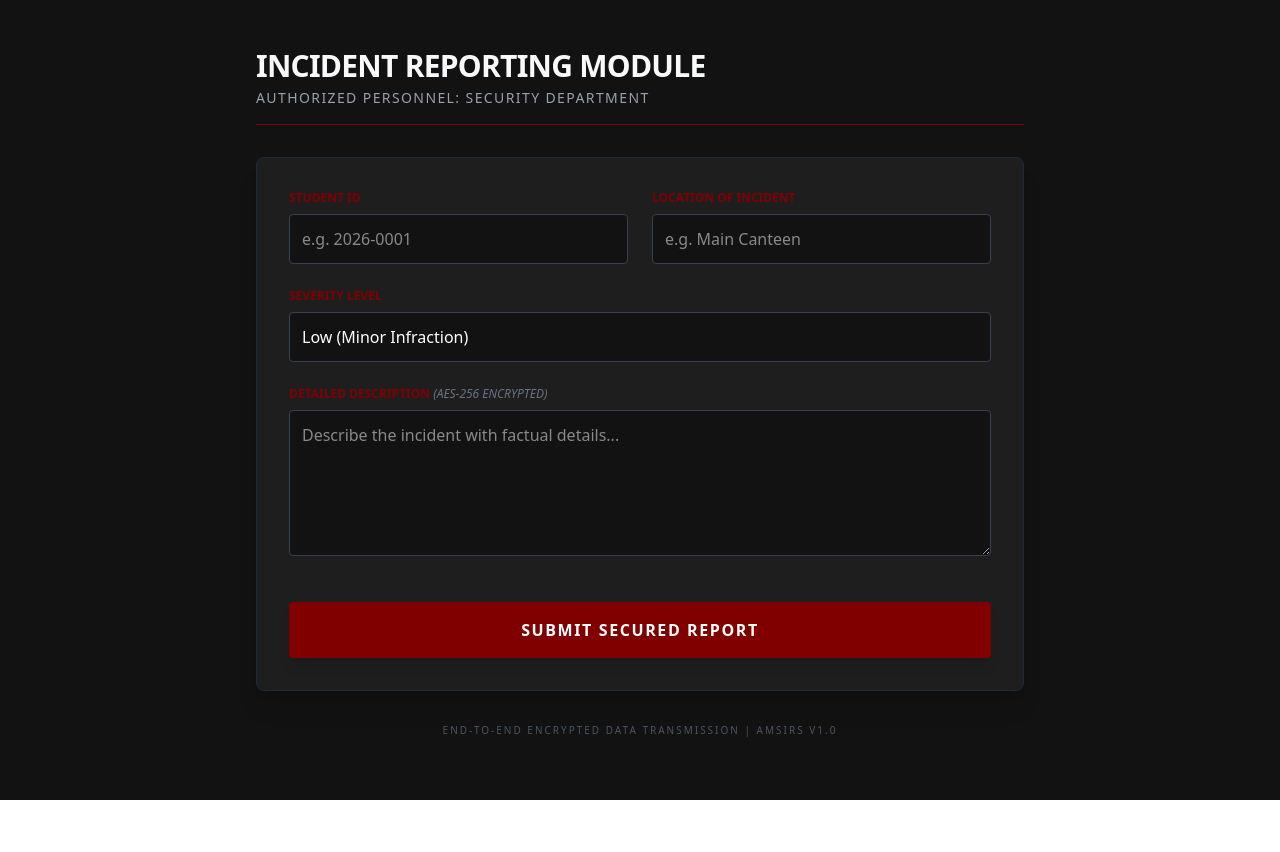
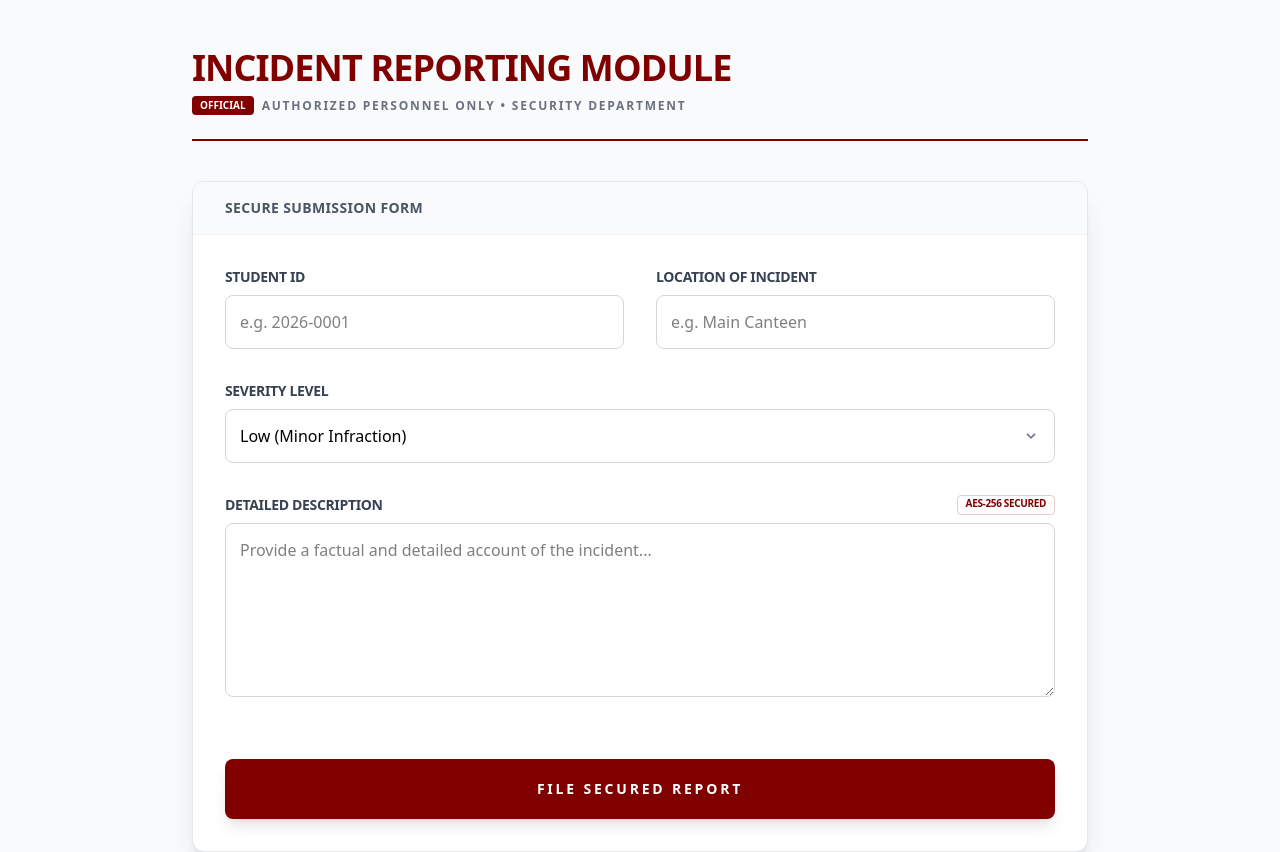
Before and after one commit to akifune1/amsirs, a Next.js app in the folder amsirs-web/: page /incident-reporting in a window 1280 px wide. Shown: the top 852 px of the page. Before the commit the page ends 800 px from the top, so only its background shows below. Built offline with nearby package versions, Linux system fonts and the light colour scheme; no server answers.

Commit message:
Change theme from dark to light mode

```diff
--- a/amsirs-web/app/globals.css
+++ b/amsirs-web/app/globals.css
@@ -1,13 +1,12 @@
 @import "tailwindcss";
 
 @theme {
-  /* Cavite National High School Theme */
+  /* CNHS Light Mode Theme */
   --color-cavite-maroon: #800000;
-  --color-cavite-black: #121212;
-  --color-cavite-gray: #1e1e1e;
-  --color-cavite-white: #f8f9fa;
-  --color-cavite-red: #ff4d4d;
+  --color-cavite-black: #1a1a1a;
+  --color-cavite-gray: #f3f4f6;
+  --color-cavite-border: #e5e7eb;
+  --color-cavite-white: #ffffff;
 
-  /* Font */
   --font-sans: var(--font-inter), ui-sans-serif, system-ui, sans-serif;
 }
--- a/amsirs-web/app/incident-reporting/page.tsx
+++ b/amsirs-web/app/incident-reporting/page.tsx
@@ -1,114 +1,131 @@
 'use client';
 
 import { useActionState } from 'react';
-import { submitSecureIncident } from './actions'; // Import from the file in the same folder
+import { submitSecureIncident } from './actions';
 
 export default function IncidentReportingPage() {
   // state: captures the return from the Server Action (success/error)
-  // formAction: the action we pass to the <form>
-  // isPending: true while the server is encrypting and saving to Supabase
   const [state, formAction, isPending] = useActionState(submitSecureIncident, null);
 
   return (
-    <div className="min-h-screen bg-cavite-black p-6 md:p-12">
-      <div className="max-w-3xl mx-auto">
+    <div className="min-h-screen bg-gray-50 p-6 md:p-12">
+      <div className="max-w-4xl mx-auto">
 
-        {/* Header Section */}
-        <div className="border-b border-cavite-maroon pb-4 mb-8">
-          <h1 className="text-3xl font-bold text-cavite-white tracking-tight">
+        {/* Header Section - Clean & Institutional */}
+        <div className="border-b-2 border-cavite-maroon pb-6 mb-10">
+          <h1 className="text-4xl font-extrabold text-cavite-maroon tracking-tight">
             INCIDENT REPORTING MODULE
           </h1>
-          <p className="text-gray-400 text-sm mt-1 uppercase tracking-widest">
-            Authorized Personnel: Security Department
+          <div className="flex items-center gap-2 mt-2">
+            <span className="bg-cavite-maroon text-white text-[10px] font-bold px-2 py-0.5 rounded">OFFICIAL</span>
+            <p className="text-gray-500 text-xs uppercase tracking-[0.15em] font-semibold">
+              Authorized Personnel Only • Security Department
             </p>
           </div>
+        </div>
 
-        <div className="bg-cavite-gray rounded-lg border border-gray-800 shadow-xl p-8">
-          <form action={formAction} className="space-y-6">
+        <div className="bg-white rounded-xl border border-gray-200 shadow-xl overflow-hidden">
+          {/* Form Banner */}
+          <div className="bg-gray-50 border-b border-gray-100 px-8 py-4">
+            <p className="text-sm font-bold text-gray-600 uppercase tracking-wide">Secure Submission Form</p>
+          </div>
+
+          <form action={formAction} className="p-8 space-y-8">
 
             {/* Feedback Messages */}
             {state?.success && (
-              <div className="bg-green-900/20 border border-green-500 text-green-400 p-4 rounded text-sm">
-                SUCCESS: {state.message}
+              <div className="bg-green-50 border border-green-200 text-green-700 p-4 rounded-lg text-sm font-medium animate-in fade-in slide-in-from-top-2">
+                <strong>SUCCESS:</strong> {state.message}
               </div>
             )}
             {state?.error && (
-              <div className="bg-red-900/20 border border-cavite-red text-cavite-red p-4 rounded text-sm">
-                ERROR: {state.error}
+              <div className="bg-red-50 border border-red-200 text-red-700 p-4 rounded-lg text-sm font-medium animate-in fade-in slide-in-from-top-2">
+                <strong>ERROR:</strong> {state.error}
               </div>
             )}
 
-            <div className="grid grid-cols-1 md:grid-cols-2 gap-6">
+            <div className="grid grid-cols-1 md:grid-cols-2 gap-8">
               {/* Student ID */}
-              <div>
-                <label className="block text-xs font-semibold text-cavite-maroon uppercase mb-2">Student ID</label>
+              <div className="space-y-2">
+                <label className="block text-sm font-bold text-gray-700 uppercase tracking-tight">Student ID</label>
                 <input
                   name="studentId"
                   required
                   disabled={isPending}
                   placeholder="e.g. 2026-0001"
-                  className="w-full bg-cavite-black border border-gray-700 rounded p-3 text-white focus:outline-none focus:border-cavite-maroon transition-all disabled:opacity-50"
+                  className="w-full bg-white border border-gray-300 rounded-lg p-3.5 text-black focus:outline-none focus:border-cavite-maroon focus:ring-2 focus:ring-cavite-maroon/10 transition-all disabled:bg-gray-50"
                 />
               </div>
 
               {/* Location */}
-              <div>
-                <label className="block text-xs font-semibold text-cavite-maroon uppercase mb-2">Location of Incident</label>
+              <div className="space-y-2">
+                <label className="block text-sm font-bold text-gray-700 uppercase tracking-tight">Location of Incident</label>
                 <input
                   name="location"
                   required
                   disabled={isPending}
                   placeholder="e.g. Main Canteen"
-                  className="w-full bg-cavite-black border border-gray-700 rounded p-3 text-white focus:outline-none focus:border-cavite-maroon transition-all disabled:opacity-50"
+                  className="w-full bg-white border border-gray-300 rounded-lg p-3.5 text-black focus:outline-none focus:border-cavite-maroon focus:ring-2 focus:ring-cavite-maroon/10 transition-all disabled:bg-gray-50"
                 />
               </div>
             </div>
 
             {/* Severity Level */}
-            <div>
-              <label className="block text-xs font-semibold text-cavite-maroon uppercase mb-2">Severity Level</label>
+            <div className="space-y-2">
+              <label className="block text-sm font-bold text-gray-700 uppercase tracking-tight">Severity Level</label>
+              <div className="relative">
                 <select
                   name="severity"
                   disabled={isPending}
-                className="w-full bg-cavite-black border border-gray-700 rounded p-3 text-white focus:outline-none focus:border-cavite-maroon transition-all disabled:opacity-50 appearance-none"
+                  className="w-full bg-white border border-gray-300 rounded-lg p-3.5 text-black focus:outline-none focus:border-cavite-maroon focus:ring-2 focus:ring-cavite-maroon/10 transition-all appearance-none cursor-pointer disabled:bg-gray-50"
                 >
                   <option value="Low">Low (Minor Infraction)</option>
                   <option value="Medium">Medium (Disciplinary Action Required)</option>
                   <option value="High">High (Immediate Intervention)</option>
                 </select>
+                <div className="pointer-events-none absolute inset-y-0 right-0 flex items-center px-4 text-gray-500">
+                  <svg className="fill-current h-4 w-4" viewBox="0 0 20 20"><path d="M9.293 12.95l.707.707L15.657 8l-1.414-1.414L10 10.828 5.757 6.586 4.343 8z"/></svg>
+                </div>
+              </div>
             </div>
 
             {/* Description */}
-            <div>
-              <label className="block text-xs font-semibold text-cavite-maroon uppercase mb-2">
-                Detailed Description <span className="text-gray-500 font-normal italic">(AES-256 Encrypted)</span>
+            <div className="space-y-2">
+              <label className="block text-sm font-bold text-gray-700 uppercase tracking-tight flex justify-between">
+                Detailed Description
+                <span className="text-cavite-maroon font-bold text-[10px] bg-maroon-50 px-2 rounded border border-cavite-maroon/20">AES-256 SECURED</span>
               </label>
               <textarea
                 name="description"
                 required
                 disabled={isPending}
-                rows={5}
-                placeholder="Describe the incident with factual details..."
-                className="w-full bg-cavite-black border border-gray-700 rounded p-3 text-white focus:outline-none focus:border-cavite-maroon transition-all disabled:opacity-50"
+                rows={6}
+                placeholder="Provide a factual and detailed account of the incident..."
+                className="w-full bg-white border border-gray-300 rounded-lg p-3.5 text-black focus:outline-none focus:border-cavite-maroon focus:ring-2 focus:ring-cavite-maroon/10 transition-all disabled:bg-gray-50"
               />
             </div>
 
             {/* Submit Button */}
-            <div className="pt-4">
+            <div className="pt-6">
               <button
                 type="submit"
                 disabled={isPending}
-                className="w-full bg-cavite-maroon hover:bg-[#600000] text-white font-bold py-4 rounded transition-colors shadow-lg disabled:bg-gray-800 disabled:text-gray-500 uppercase tracking-widest"
+                className="w-full bg-cavite-maroon hover:bg-[#600000] text-white font-bold py-5 rounded-lg transition-all shadow-lg hover:shadow-xl active:scale-[0.99] disabled:bg-gray-300 disabled:cursor-not-allowed uppercase tracking-[0.2em] text-sm"
               >
-                {isPending ? 'Processing Encryption...' : 'Submit Secured Report'}
+                {isPending ? 'Encrypting & Transmitting...' : 'File Secured Report'}
               </button>
             </div>
           </form>
         </div>
 
-        <p className="text-center text-gray-600 text-[10px] mt-8 uppercase tracking-[0.2em]">
-          End-to-End Encrypted Data Transmission | AMSIRS v1.0
+        <div className="mt-12 text-center">
+          <p className="text-gray-400 text-[10px] uppercase font-bold tracking-[0.3em]">
+            End-to-End Encrypted Data Transmission Protocol
           </p>
+          <p className="text-gray-400 text-[9px] mt-1 italic">
+            AMSIRS v1.0 • Cavite National High School Security Infrastructure
+          </p>
+        </div>
       </div>
     </div>
   );
--- a/amsirs-web/app/layout.tsx
+++ b/amsirs-web/app/layout.tsx
@@ -1,20 +1,16 @@
 import type { Metadata } from "next";
-import { Geist, Geist_Mono } from "next/font/google";
+import { Inter } from "next/font/google"; // Switched to Inter for a cleaner look
 import "./globals.css";
 
-const geistSans = Geist({
-  variable: "--font-geist-sans",
+// Configure the Inter font
+const inter = Inter({
   subsets: ["latin"],
-});
-
-const geistMono = Geist_Mono({
-  variable: "--font-geist-mono",
-  subsets: ["latin"],
+  variable: "--font-inter",
 });
 
 export const metadata: Metadata = {
-  title: "Create Next App",
-  description: "Generated by create next app",
+  title: "AMSIRS | Cavite National High School",
+  description: "Attendance Monitoring and Incident Reporting Security System",
 };
 
 export default function RootLayout({
@@ -23,11 +19,15 @@ export default function RootLayout({
   children: React.ReactNode;
 }>) {
   return (
-    <html
-      lang="en"
-      className={`${geistSans.variable} ${geistMono.variable} h-full antialiased`}
-    >
-      <body className="min-h-full flex flex-col">{children}</body>
+    <html lang="en" className="h-full">
+      <body
+        className={`${inter.variable} font-sans bg-white text-cavite-black antialiased min-h-screen`}
+      >
+        {/* The 'bg-white' and 'text-cavite-black' classes here
+            apply our new Light Mode theme globally.
+        */}
+        {children}
+      </body>
     </html>
   );
 }
```
Also changed, not shown: amsirs-web/app/login/page.tsx (+27 -18 lines). Lines whose indentation alone changed are shown as unchanged.
